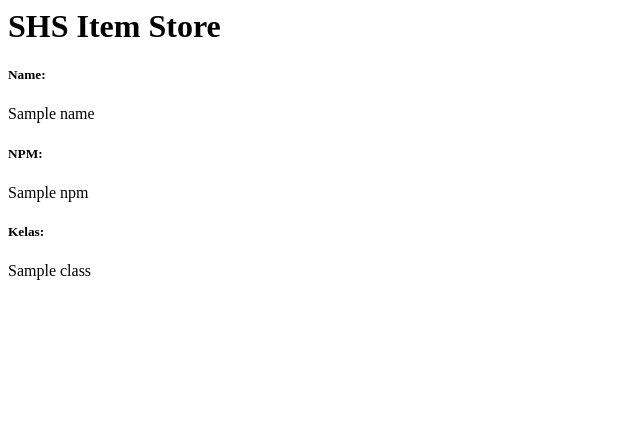
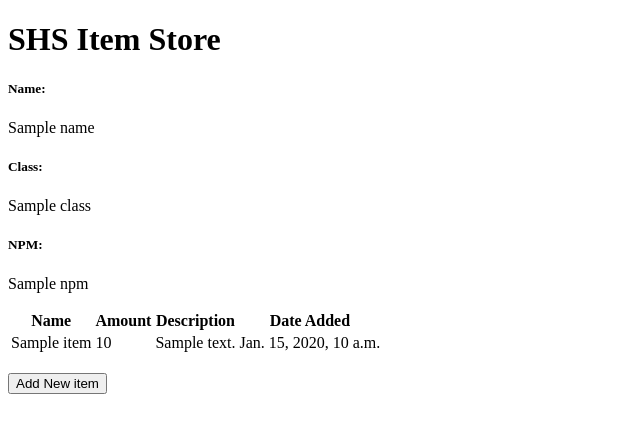
Before and after one commit to Rafiirsyads/TugasPBP2023, a Django app: template main/templates/main.html in a window 1280 px wide. Shown: the top 433 px of the page, without its empty margins (0-640 px from the left). Run offline with Django 4.2, Linux system fonts and the light colour scheme; the template is opened without the code that fills it: most values are stand-ins (such as "Sample title", 1, 10 or a date in 2020).

Commit message:
Progress tugas 3

```diff
--- /dev/null
+++ b/main/templates/base.html
@@ -0,0 +1,18 @@
+{% load static %}
+<!DOCTYPE html>
+<html lang="en">
+    <head>
+        <meta charset="UTF-8" />
+        <meta
+            name="viewport"
+            content="width=device-width, initial-scale=1.0"
+        />
+        {% block meta %}
+        {% endblock meta %}
+    </head>
+
+    <body>
+        {% block content %}
+        {% endblock content %}
+    </body>
+</html>
--- a/main/templates/main.html
+++ b/main/templates/main.html
@@ -1,8 +1,43 @@
-<h1>SHS Item Store</h1>
+{% extends 'base.html' %}
 
-<h5>Name: </h5>
-<p>{{ name }}</p>
-<h5>NPM: </h5>
-<p>{{ npm }}</p>
-<h5>Kelas: </h5>
-<p>{{ class }}</p>
+{% block content %}
+    <h1>SHS Item Store</h1>
+
+    <h5>Name:</h5>
+    <p>{{ name }}</p>
+
+    <h5>Class:</h5>
+    <p>{{ class }}</p>
+
+    <h5>NPM: </h5>
+    <p>{{ npm }}</p>
+
+    <table>
+        <tr>
+            <th>Name</th>
+            <th>Amount</th>
+            <th>Description</th>
+            <th>Date Added</th>
+        </tr>
+
+        {% comment %} Berikut cara memperlihatkan data produk di bawah baris ini {% endcomment %}
+
+        {% for item in items %}
+            <tr>
+                <td>{{item.name}}</td>
+                <td>{{item.amount}}</td>
+                <td>{{item.description}}</td>
+                <td>{{item.date_added}}</td>
+            </tr>
+        {% endfor %}
+    </table>
+
+    <br />
+
+    <a href="{% url 'main:create_item' %}">
+        <button>
+            Add New item
+        </button>
+    </a>
+
+{% endblock content %}
--- a/main/urls.py
+++ b/main/urls.py
@@ -1,8 +1,14 @@
 from django.urls import path
 from main.views import show_main
+from main.views import show_main, create_item, show_xml, show_json, show_xml_by_id, show_json_by_id
 
 app_name = 'main'
 
 urlpatterns = [
     path('', show_main, name='show_main'),
+    path('create-item', create_item, name='create_item'),
+    path('xml/', show_xml, name='show_xml'),
+    path('json/', show_json, name='show_json'),
+    path('xml/<int:id>/', show_xml_by_id, name='show_xml_by_id'),
+    path('json/<int:id>/', show_json_by_id, name='show_json_by_id'),
 ]
--- a/proyek_pbp/settings.py
+++ b/proyek_pbp/settings.py
@@ -55,7 +55,7 @@ ROOT_URLCONF = 'proyek_pbp.urls'
 TEMPLATES = [
     {
         'BACKEND': 'django.template.backends.django.DjangoTemplates',
-        'DIRS': [],
+        'DIRS': [BASE_DIR / 'templates'],
         'APP_DIRS': True,
         'OPTIONS': {
             'context_processors': [
--- a/proyek_pbp/urls.py
+++ b/proyek_pbp/urls.py
@@ -18,5 +18,6 @@ from django.contrib import admin
 from django.urls import path, include
 
 urlpatterns = [
-    path('main/', include('main.urls')),
+    path('', include('main.urls')),
+    path('admin/', admin.site.urls),
 ]
```
Also changed, not shown: main/forms.py (added, +7 -0 lines), main/templates/create_item.html (added, +19 -0 lines), main/views.py (+36 -1 lines), db.sqlite3, main/migrations/0002_item_delete_product.py (added).
